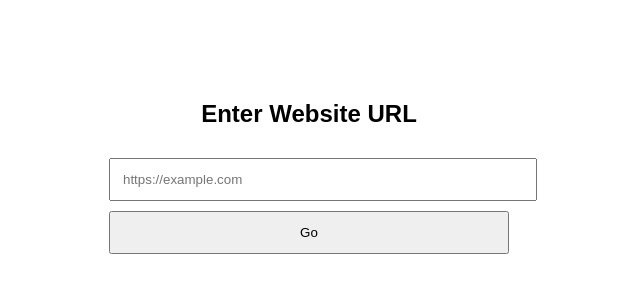
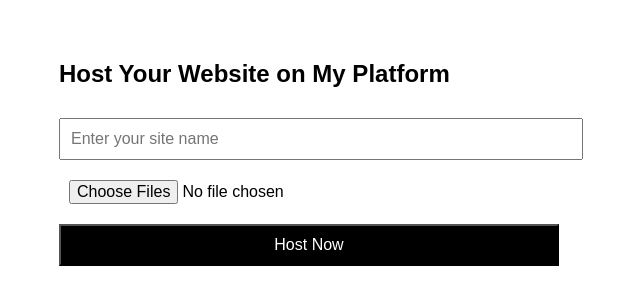
Before and after one commit to ChitLay118/Webhost.waiyan, a website: page Index.html in a window 1280 px wide. Shown: the whole page, without its empty margins (331-971 px from the left). Drawn offline with Linux system fonts and the light colour scheme.

Commit message:
Update Index.html

```diff
--- a/Index.html
+++ b/Index.html
@@ -1,39 +1,84 @@
 <!DOCTYPE html>
 <html>
 <head>
-  <meta charset="UTF-8">
-  <title>Web Redirect</title>
+    <title>Host Your Website</title>
     <style>
-    * { font-family: Arial; }
-    .box {
-        max-width: 400px;
-        margin: 100px auto;
-        text-align: center;
+        body {
+            font-family: Arial;
+            max-width: 500px;
+            margin: auto;
+            padding-top: 40px;
         }
-    input {
+        input, button {
+            padding: 10px;
             width: 100%;
-        padding: 12px;
             margin-top: 10px;
+            font-size: 16px;
         }
         button {
-        padding: 12px 20px;
-        margin-top: 10px;
-        width: 100%;
+            background: black;
+            color: white;
+            cursor: pointer;
         }
     </style>
 </head>
 <body>
-<div class="box">
-    <h2>Enter Website URL</h2>
-    <input type="text" id="target" placeholder="https://example.com">
-    <button onclick="go()">Go</button>
-</div>
+
+<h2>Host Your Website on My Platform</h2>
+
+<input type="text" id="sitename" placeholder="Enter your site name">
+
+<input type="file" id="files" multiple>
+
+<button onclick="upload()">Host Now</button>
+
+<p id="result"></p>
 
 <script>
-function go() {
-    let url = document.getElementById("target").value;
-    if(!url.startsWith("http")) url = "https://" + url;
-    window.location.href = url;
+    async function toBase64(file) {
+        return new Promise((resolve, reject) => {
+            const reader = new FileReader();
+            reader.readAsDataURL(file);
+            reader.onload = () =>
+                resolve(reader.result.split(",")[1]);
+            reader.onerror = reject;
+        });
+    }
+
+    async function upload() {
+        const sitename = document.getElementById("sitename").value;
+        const files = document.getElementById("files").files;
+
+        if (!sitename) {
+            alert("Please enter sitename");
+            return;
+        }
+
+        if (files.length === 0) {
+            alert("Please choose files");
+            return;
+        }
+
+        const uploadFiles = [];
+
+        for (let f of files) {
+            const base64 = await toBase64(f);
+            uploadFiles.push({ name: f.name, content: base64 });
+        }
+
+        const res = await fetch("/upload", {
+            method: "POST",
+            body: JSON.stringify({ sitename, files: uploadFiles })
+        });
+
+        const data = await res.json();
+
+        if (data.url) {
+            document.getElementById("result").innerHTML =
+                `Your Website: <a href="${data.url}" target="_blank">${data.url}</a>`;
+        } else {
+            alert("Failed to upload");
+        }
     }
 </script>
 
```
Lines whose indentation alone changed are shown as unchanged.
